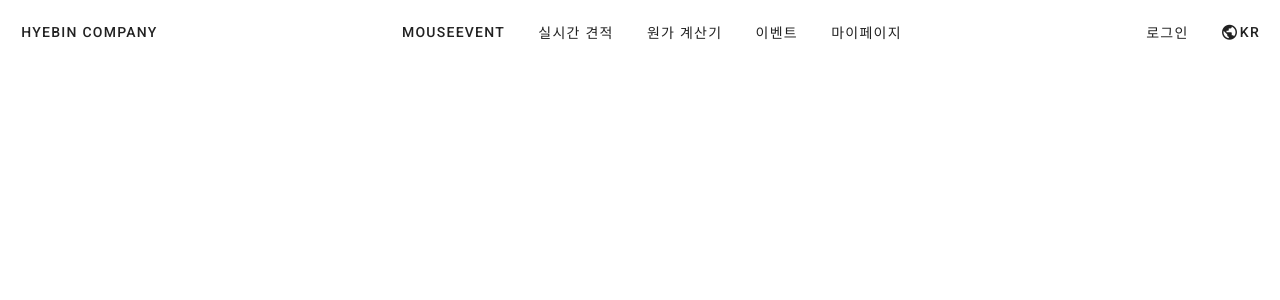
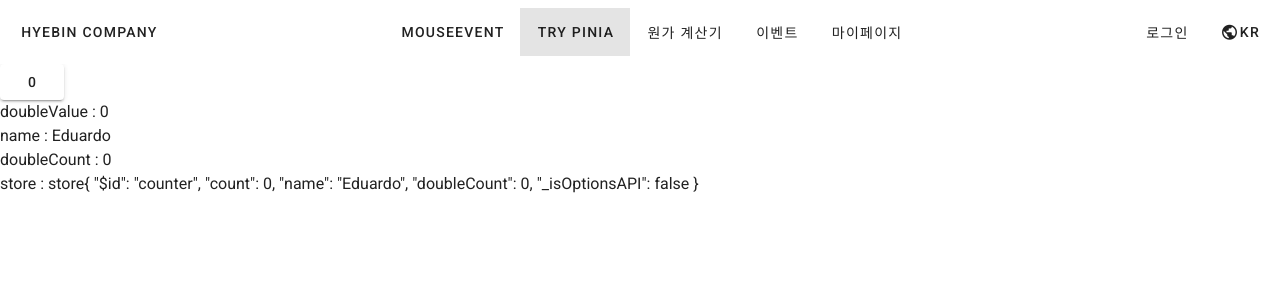
Before and after one commit to khv2644511/VUE_Study, a Vue app: page /pinia in a window 1280 px wide. Shown: the top 300 px of the page. Built offline with nearby package versions, Linux system fonts and the light colour scheme.

Commit message:
pinia_스토어 정의하기

```diff
--- a/src/layouts/default/AppBar.vue
+++ b/src/layouts/default/AppBar.vue
@@ -8,7 +8,7 @@
 
     <v-btn-group>
       <v-btn exact to="/mouse">mouseEvent</v-btn>
-      <v-btn>실시간 견적</v-btn>
+      <v-btn exact to="/pinia">try pinia</v-btn>
       <v-btn>원가 계산기</v-btn>
       <v-btn>이벤트</v-btn>
       <v-btn>마이페이지</v-btn>
--- a/src/main.ts
+++ b/src/main.ts
@@ -13,8 +13,9 @@ import { createApp } from "vue";
 // Plugins
 import { registerPlugins } from "@/plugins";
 import router from "./router";
+import pinia from "./store";
 
-const app = createApp(App).use(router);
+const app = createApp(App).use(router).use(pinia);
 
 registerPlugins(app);
 
--- /dev/null
+++ b/src/pages/pinia.vue
@@ -0,0 +1,37 @@
+<template>
+  <div>
+    <v-btn @click="increment">{{ store.count }}</v-btn>
+    <div>doubleValue : {{ doubleValue }}</div>
+    <div>name : {{ name }}</div>
+    <div>doubleCount : {{ doubleCount }}</div>
+    <div>store : store{{ store }}</div>
+  </div>
+</template>
+
+<script setup lang="ts">
+// https://pinia.vuejs.kr/core-concepts/
+
+import { useCounterStore } from "@/store/counter";
+import { storeToRefs } from "pinia";
+import { computed } from "vue";
+
+// 컴포넌트 어디에서나 `store` 변수에 액세스 ✨
+const store = useCounterStore();
+
+// ❌ 반응성을 깨뜨리기 때문에 작동하지 않습니다.
+// `props`에서 디스트럭처링하는 것과 동일합니다.
+// const { name, doubleCount } = store;
+// name; // 언제나 "Eduardo"
+// doubleCount; // 언제나 0
+
+// ✅ 이것은 반응적일 것입니다
+// 💡 또한 `store.doubleCount`로 직접 사용할 수도 있습니다.
+const doubleValue = computed(() => store.doubleCount);
+
+// `name`과 `doubleCount`는 반응형 refs임.
+// 이것은 플러그인에 의해 추가된 속성에 대한 'refs'도 추출함.
+// 그러나 모든 액션 또는 비반응형(ref/반응형이 아닌) 속성을 건너뜀.
+const { name, doubleCount } = storeToRefs(store);
+// increment 액션은 그냥 구조화 가능.
+const { increment } = store;
+</script>
--- a/src/router/index.ts
+++ b/src/router/index.ts
@@ -16,6 +16,12 @@ const routes: Array<RouteRecordRaw> = [
     component: () =>
       import(/* webpackChunkName: "Mouse" */ "@/pages/mouse.vue"),
   },
+  {
+    path: "/pinia",
+    name: "Pinia",
+    component: () =>
+      import(/* webpackChunkName: "Pinia" */ "@/pages/Pinia.vue"),
+  },
 ];
 
 const router = createRouter({
--- a/src/store/app.ts
+++ b/src/store/app.ts
@@ -1,8 +1,8 @@
 // Utilities
-import { defineStore } from 'pinia'
+import { defineStore } from "pinia";
 
-export const useAppStore = defineStore('app', {
+export const useAppStore = defineStore("app", {
   state: () => ({
     //
   }),
-})
+});
--- /dev/null
+++ b/src/store/counter.ts
@@ -0,0 +1,16 @@
+// Utilities
+import { defineStore } from "pinia";
+import { computed, ref } from "vue";
+
+export const useCounterStore = defineStore("counter", () => {
+  const count = ref(0);
+  const name = ref("Eduardo");
+  const doubleCount = computed(() => count.value * 2);
+  function increment() {
+    count.value++;
+  }
+  console.log("count", count);
+  console.log("doubleCount", doubleCount);
+
+  return { count, name, doubleCount, increment };
+});
--- a/src/store/index.ts
+++ b/src/store/index.ts
@@ -1,4 +1,6 @@
 // Utilities
-import { createPinia } from 'pinia'
+import { createPinia } from "pinia";
 
-export default createPinia()
+const pinia = createPinia();
+
+export default pinia;
```
